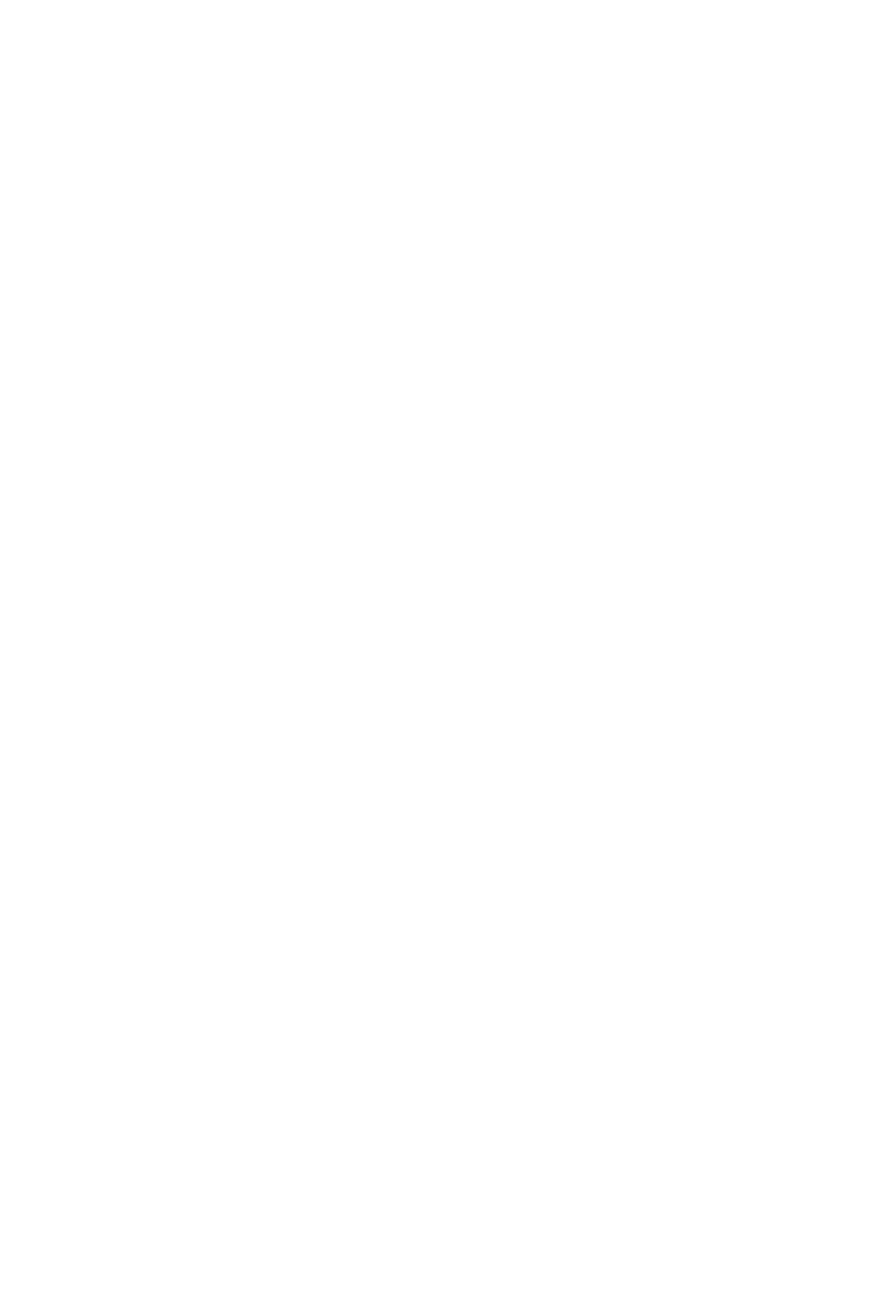
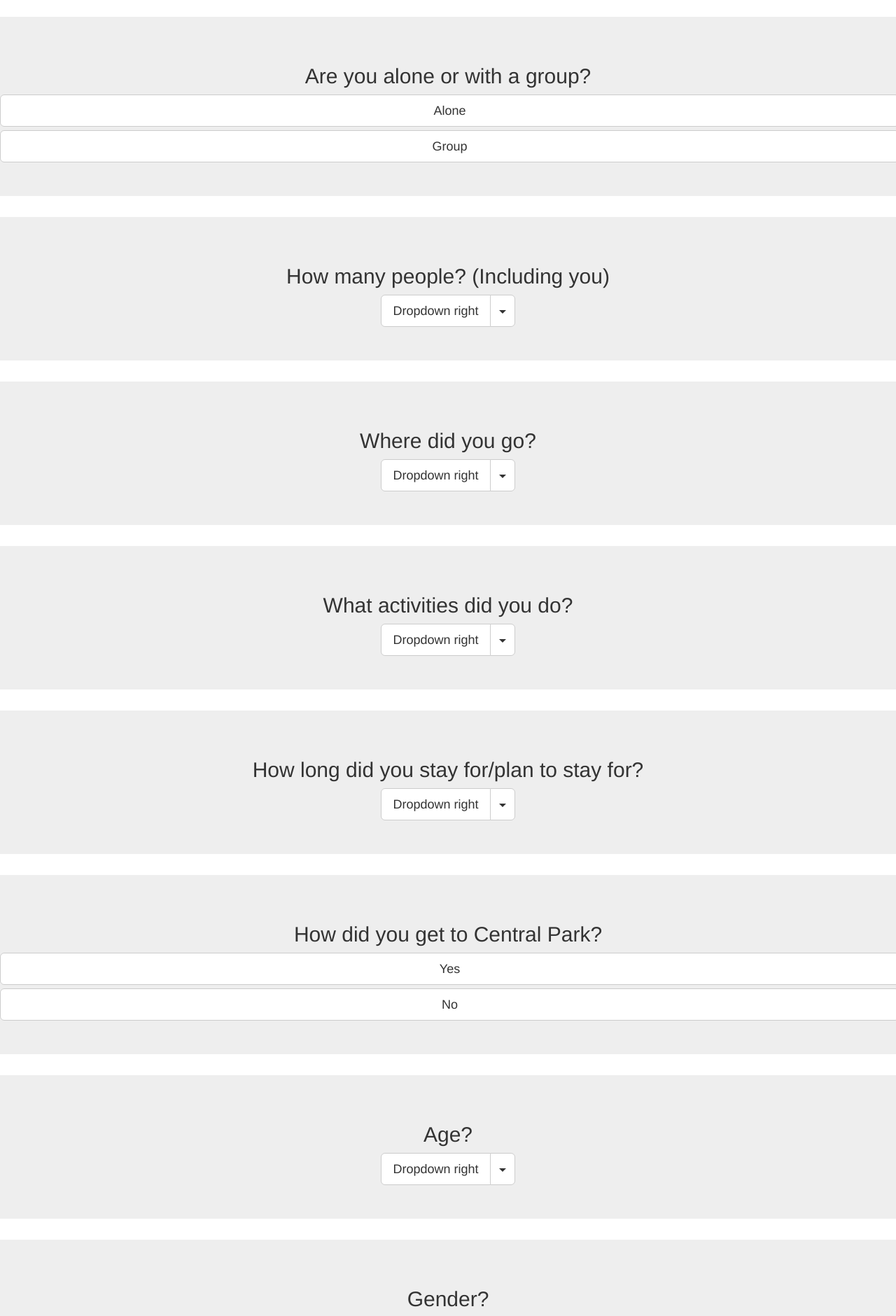
Before and after one commit to jerseycity2018/team-1, a React (Create React App) app in the folder my-app/: page / in a window 1280 px wide. Shown: the part 960-2840 px from the top of the page at 70% size. Before the commit the page ends 984 px from the top, so only its background shows below. Built offline with nearby package versions, Linux system fonts and the light colour scheme.

Commit message:
all survey questions

```diff
--- a/my-app/src/components/survey.js
+++ b/my-app/src/components/survey.js
@@ -69,6 +69,104 @@ handleChange(e) {
             <MenuItem eventKey="4">Separated link</MenuItem>
             </SplitButton>
         </Jumbotron>
+
+        <Jumbotron>
+          <h2> Are you alone or with a group? </h2>
+            <ButtonToolbar>
+              <Button bsSize="large" block>
+                Alone
+              </Button>
+              <Button bsSize="large" block>Group</Button>
+            </ButtonToolbar>
+        </Jumbotron>
+
+        <Jumbotron>
+          <h2> How many people? (Including you) </h2>
+          <SplitButton title="Dropdown right" pullRight id="split-button-pull-right" bsSize="large">
+          <MenuItem eventKey="1">Action</MenuItem>
+          <MenuItem eventKey="2">Another action</MenuItem>
+          <MenuItem eventKey="3">Something else here</MenuItem>
+          <MenuItem divider />
+          <MenuItem eventKey="4">Separated link</MenuItem>
+          </SplitButton>
+        </Jumbotron>
+
+        <Jumbotron>
+          <h2> Where did you go? </h2>
+          <SplitButton title="Dropdown right" pullRight id="split-button-pull-right" bsSize="large">
+          <MenuItem eventKey="1">Action</MenuItem>
+          <MenuItem eventKey="2">Another action</MenuItem>
+          <MenuItem eventKey="3">Something else here</MenuItem>
+          <MenuItem divider />
+          <MenuItem eventKey="4">Separated link</MenuItem>
+          </SplitButton>
+        </Jumbotron>
+
+        <Jumbotron>
+          <h2> What activities did you do? </h2>
+          <SplitButton title="Dropdown right" pullRight id="split-button-pull-right" bsSize="large">
+          <MenuItem eventKey="1">Action</MenuItem>
+          <MenuItem eventKey="2">Another action</MenuItem>
+          <MenuItem eventKey="3">Something else here</MenuItem>
+          <MenuItem divider />
+          <MenuItem eventKey="4">Separated link</MenuItem>
+          </SplitButton>
+        </Jumbotron>
+
+        <Jumbotron>
+          <h2> How long did you stay for/plan to stay for? </h2>
+          <SplitButton title="Dropdown right" pullRight id="split-button-pull-right" bsSize="large">
+          <MenuItem eventKey="1">Action</MenuItem>
+          <MenuItem eventKey="2">Another action</MenuItem>
+          <MenuItem eventKey="3">Something else here</MenuItem>
+          <MenuItem divider />
+          <MenuItem eventKey="4">Separated link</MenuItem>
+          </SplitButton>
+        </Jumbotron>
+
+        <Jumbotron>
+          <h2> How did you get to Central Park? </h2>
+          <ButtonToolbar>
+            <Button bsSize="large" block>
+              Yes
+            </Button>
+            <Button bsSize="large" block>No</Button>
+          </ButtonToolbar>
+        </Jumbotron>
+
+        <Jumbotron>
+          <h2> Age? </h2>
+          <SplitButton title="Dropdown right" pullRight id="split-button-pull-right" bsSize="large">
+          <MenuItem eventKey="1">Action</MenuItem>
+          <MenuItem eventKey="2">Another action</MenuItem>
+          <MenuItem eventKey="3">Something else here</MenuItem>
+          <MenuItem divider />
+          <MenuItem eventKey="4">Separated link</MenuItem>
+          </SplitButton>
+        </Jumbotron>
+
+        <Jumbotron>
+          <h2> Gender? </h2>
+          <SplitButton title="Dropdown right" pullRight id="split-button-pull-right" bsSize="large">
+          <MenuItem eventKey="1">Action</MenuItem>
+          <MenuItem eventKey="2">Another action</MenuItem>
+          <MenuItem eventKey="3">Something else here</MenuItem>
+          <MenuItem divider />
+          <MenuItem eventKey="4">Separated link</MenuItem>
+          </SplitButton>
+        </Jumbotron>
+
+        <Jumbotron>
+          <h2> Ethnicity? </h2>
+          <SplitButton title="Dropdown right" pullRight id="split-button-pull-right" bsSize="large">
+          <MenuItem eventKey="1">Action</MenuItem>
+          <MenuItem eventKey="2">Another action</MenuItem>
+          <MenuItem eventKey="3">Something else here</MenuItem>
+          <MenuItem divider />
+          <MenuItem eventKey="4">Separated link</MenuItem>
+          </SplitButton>
+        </Jumbotron>
+
       </div>
     )
   }
```
